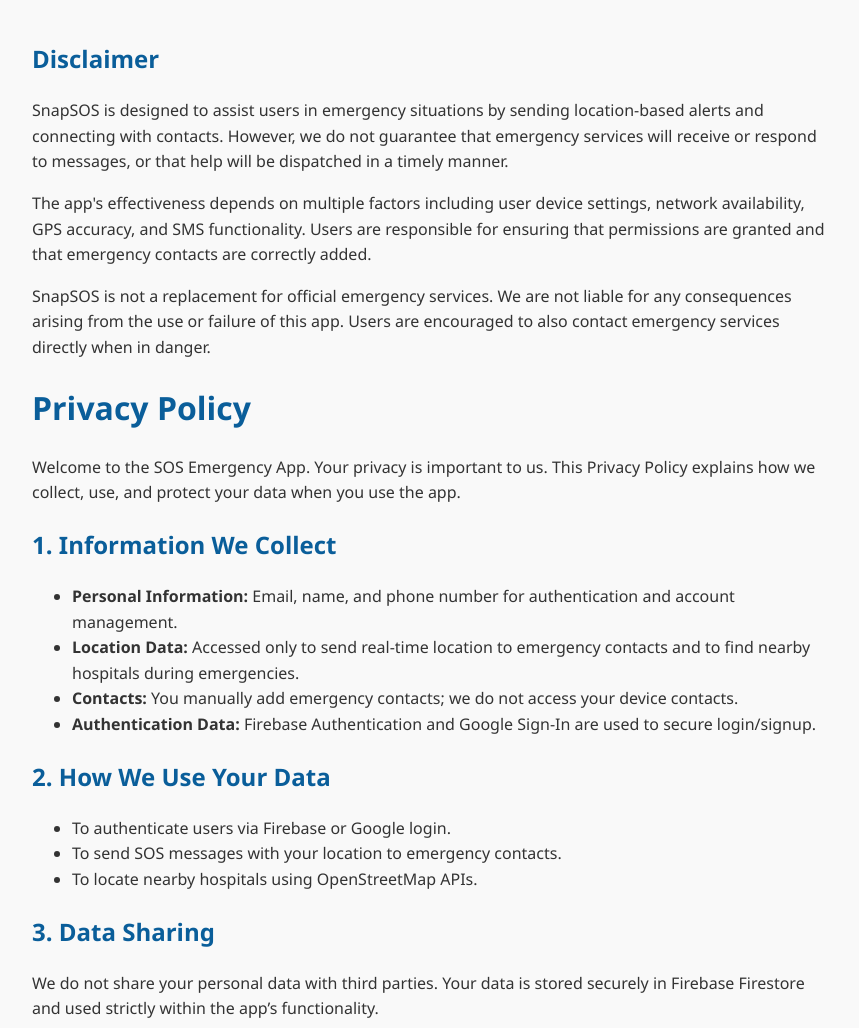
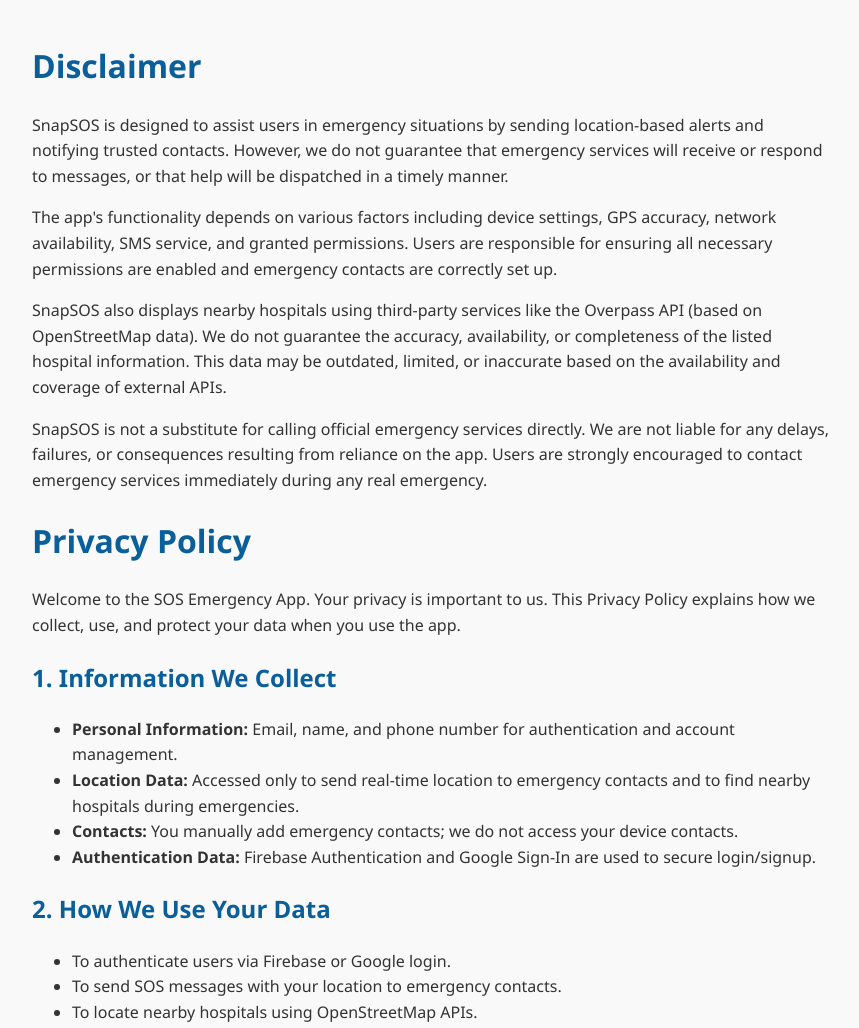
Before and after one commit to Ajay-patidar0/SOS-app-privacy-policy, a plain HTML site: page index.html in a window 1280 px wide. Shown: the top 1028 px of the page, without its empty margins (208-1067 px from the left). Drawn offline with Linux system fonts and the light colour scheme.

Commit message:
Disclaimer updated.html

```diff
--- a/index.html
+++ b/index.html
@@ -1,19 +1,21 @@
 <!DOCTYPE html>
 <html lang="en">
+    <h1>Disclaimer</h1>
+    <p>
+    SnapSOS is designed to assist users in emergency situations by sending location-based alerts and notifying trusted contacts. However, we do not guarantee that emergency services will receive or respond to messages, or that help will be dispatched in a timely manner.
+    </p>
+    <p>
+    The app's functionality depends on various factors including device settings, GPS accuracy, network availability, SMS service, and granted permissions. Users are responsible for ensuring all necessary permissions are enabled and emergency contacts are correctly set up.
+    </p>
+    <p>
+    SnapSOS also displays nearby hospitals using third-party services like the Overpass API (based on OpenStreetMap data). We do not guarantee the accuracy, availability, or completeness of the listed hospital information. This data may be outdated, limited, or inaccurate based on the availability and coverage of external APIs.
+    </p>
+    <p>
+    SnapSOS is not a substitute for calling official emergency services directly. We are not liable for any delays, failures, or consequences resulting from reliance on the app. Users are strongly encouraged to contact emergency services immediately during any real emergency.
+    </p>
 <head>
     <meta charset="UTF-8">
     <meta name="viewport" content="width=device-width, initial-scale=1.0">
-    <h2>Disclaimer</h2>
-    <p>
-    SnapSOS is designed to assist users in emergency situations by sending location-based alerts and connecting with contacts. However, we do not guarantee that emergency services will receive or respond to messages, or that help will be dispatched in a timely manner.
-    </p>
-    <p>
-    The app's effectiveness depends on multiple factors including user device settings, network availability, GPS accuracy, and SMS functionality. Users are responsible for ensuring that permissions are granted and that emergency contacts are correctly added.
-    </p>
-    <p>
-    SnapSOS is not a replacement for official emergency services. We are not liable for any consequences arising from the use or failure of this app. Users are encouraged to also contact emergency services directly when in danger.
-    </p>
-
     <title>Privacy Policy & Terms - SOS App</title>
     <style>
         body {
```
